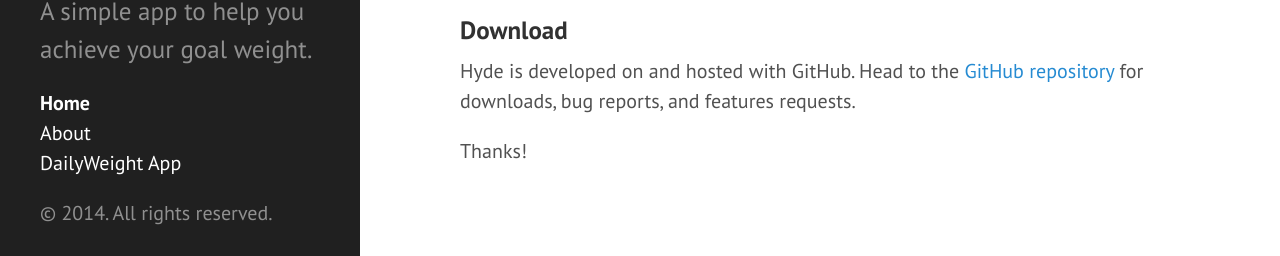
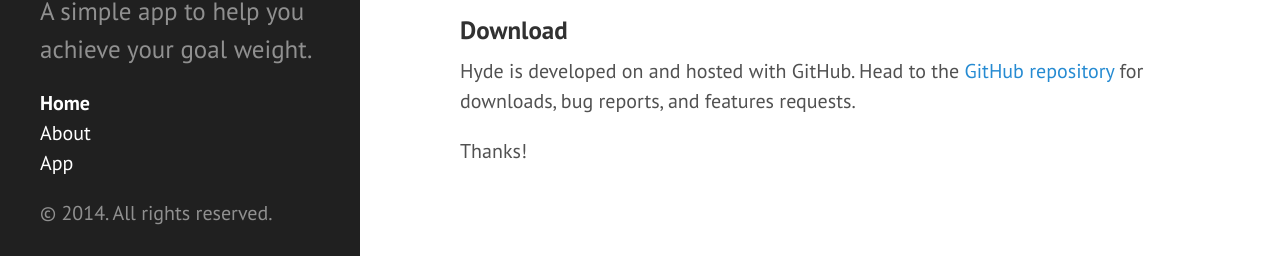
Before and after one commit to oblakeerickson/dailyweight, a Jekyll site: the page built from index.html, in a window 1280 px wide and 900 px high, scrolled down 527 px. Shown: the part 632-888 px from the top of the window. Built offline with Jekyll 4.4.1, drawn with Linux system fonts in a browser that asks for light colours; Markdown is read by kramdown in place of the engine named in the settings; the list of posts is cut into pages by our own code.

Commit message:
renamed app link

```diff
--- a/_includes/sidebar.html
+++ b/_includes/sidebar.html
@@ -26,7 +26,7 @@
         {% endif %}
       {% endfor %}
 
-      <li class="sidebar-nav-item"><a href="https://dailyweight.herokuapp.com/">DailyWeight App</a></li>
+      <li class="sidebar-nav-item"><a href="https://dailyweight.herokuapp.com/">App</a></li>
     </ul>
 
     <p>&copy; {{ site.time | date: '%Y' }}. All rights reserved.</p>
```
